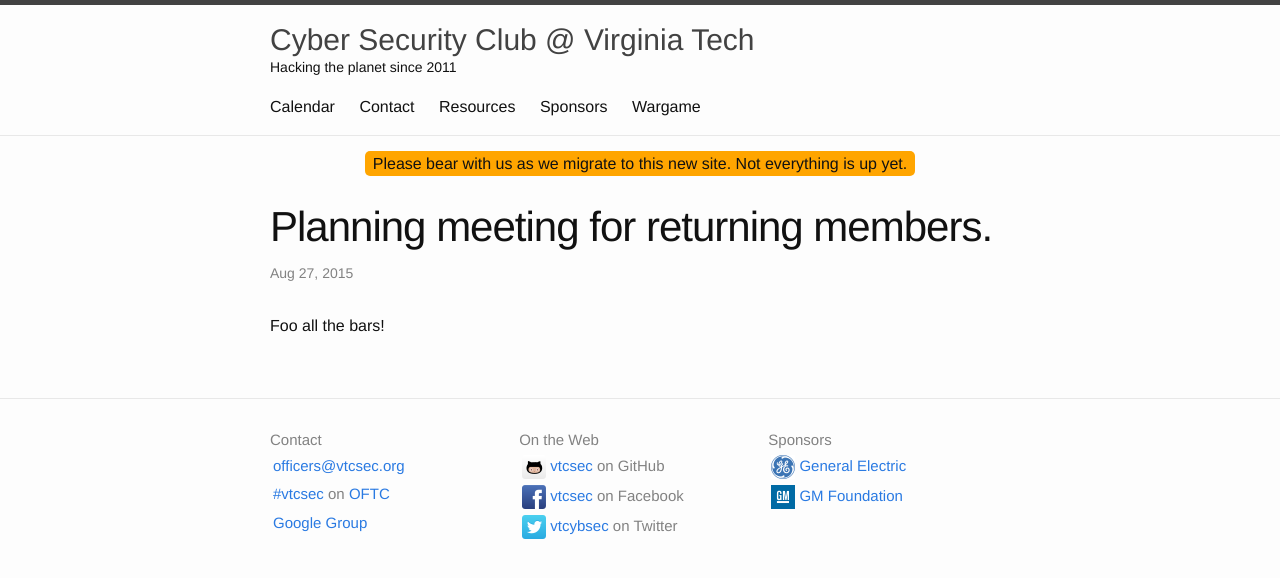
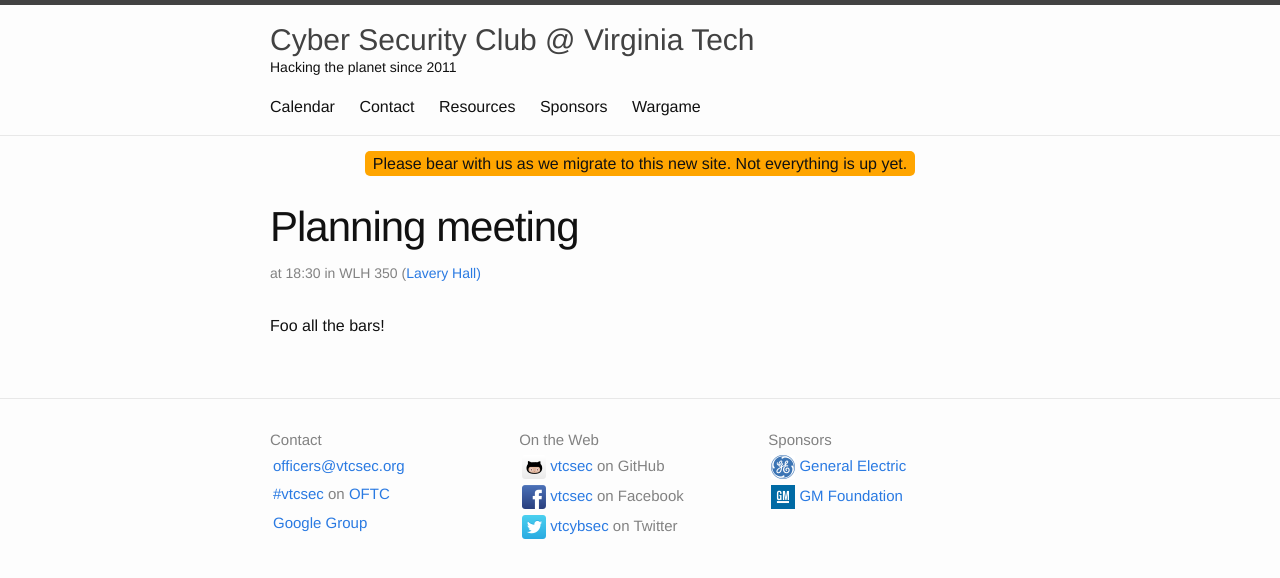
Before and after one commit to VTCSec/vtcsec.org, a Jekyll site: the page built from _meetings/2015-08-27-planning-meeting.md, in a window 1280 px wide. Shown: the top 578 px of the page. Built offline with Jekyll 4.4.1, drawn with Linux system fonts in a browser that asks for light colours.

Commit message:
Initial work on meetings collection.

```diff
--- a/_config.yml
+++ b/_config.yml
@@ -18,6 +18,8 @@ defaults:
       type: meetings
     values:
       layout: meeting
+      where: WLH 350
+      when: "18:30"
 
 # Build settings
 markdown: kramdown
--- /dev/null
+++ b/_data/buildings.yml
@@ -0,0 +1,6 @@
+- name: Lavery Hall
+  abbrs: WLH
+  map: https://www.google.com/maps/place/Lavery+Hall/@37.2311489,-80.4228294,17z
+- name: Goodwin Hall
+  abbrs: [ GOODW, SEB ]
+  map: https://www.google.com/maps/place/Goodwin+Hall/@37.232631,-80.4255237,17z
--- /dev/null
+++ b/_includes/meeting.html
@@ -0,0 +1,11 @@
+{% assign meeting = page %}
+
+{% capture __abbr %}{{ meeting.where | split:' ' | first }}{% endcapture %}
+{% for b in site.data.buildings %}
+  {% for abbr in b.abbrs %}
+    {% if abbr == __abbr %}
+      {% assign building = b %}
+      {% assign wat = b %}
+    {% endif %}
+  {% endfor %}
+{% endfor %}
--- a/_layouts/meeting.html
+++ b/_layouts/meeting.html
@@ -1,11 +1,28 @@
 ---
 layout: default
 ---
+
+{% include meeting.html %}
+
 <div class="post">
 
   <header class="post-header">
-    <h1 class="post-title">{{ page.title }}</h1>
-    <p class="post-meta">{{ page.date | date: "%b %-d, %Y" }}{% if page.author %} • {{ page.author }}{% endif %}{% if page.meta %} • {{ page.meta }}{% endif %}</p>
+    <h1 class="post-title">{{ meeting.topic }}</h1>
+    <p class="post-meta">
+      {% if meeting.when != 'TBD' %}
+        at {{ meeting.when }}
+      {% endif %}
+      {% if meeting.where != 'TBD' %}
+        in {{ meeting.where }}
+        {% if building %}
+          {% if building.map %}
+          (<a href="{{ building.map }}">{{ building.name }})</a>
+          {% else %}
+          ({{ building.name }})
+          {% endif %}
+        {% endif %}
+      {% endif %}
+    </p>
   </header>
 
   <article class="post-content">
--- a/_meetings/2015-08-27-planning-meeting.md
+++ b/_meetings/2015-08-27-planning-meeting.md
@@ -1,7 +1,6 @@
 ---
-layout: post
-title:  "Planning meeting for returning members."
-date:   2015-08-27 18:30:00
-location: "To be determined."
+topic: "Planning meeting"
+when:  "18:30"
+where: WLH 350
 ---
 Foo all the bars!
```
